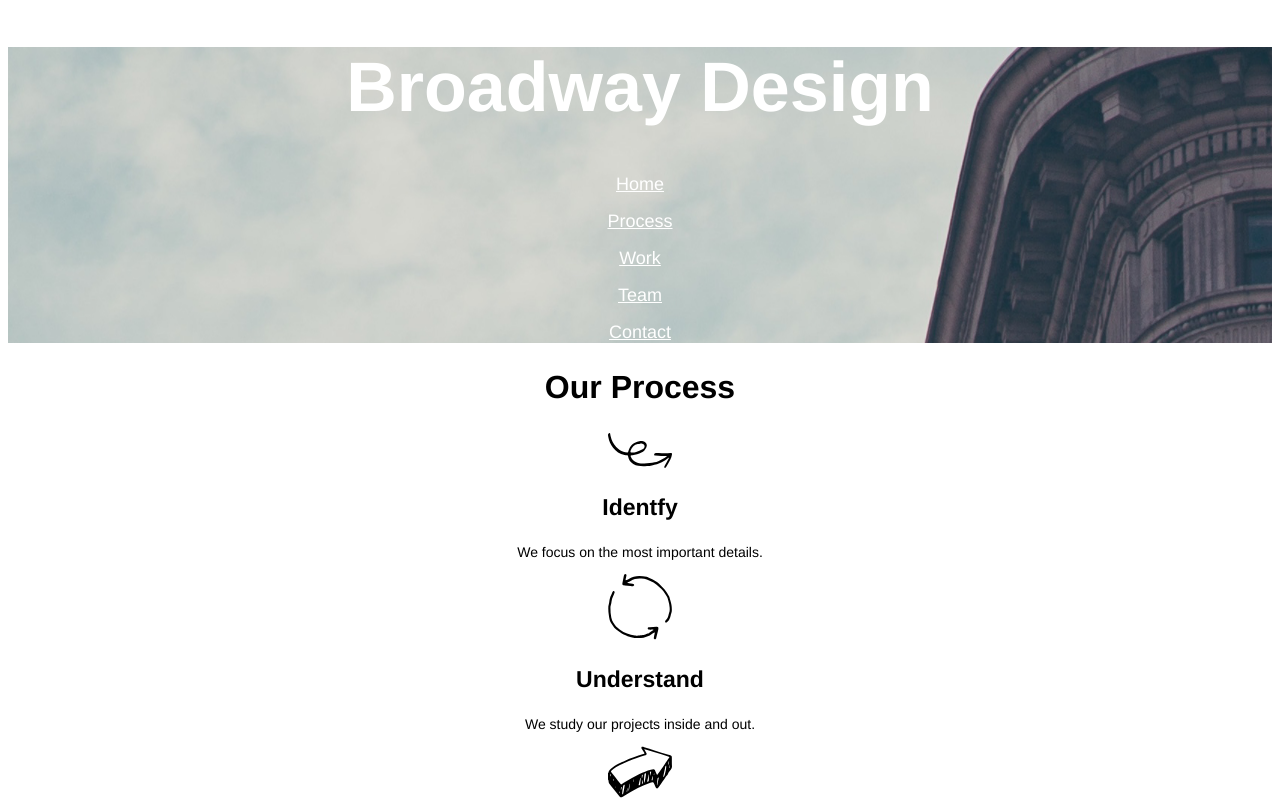
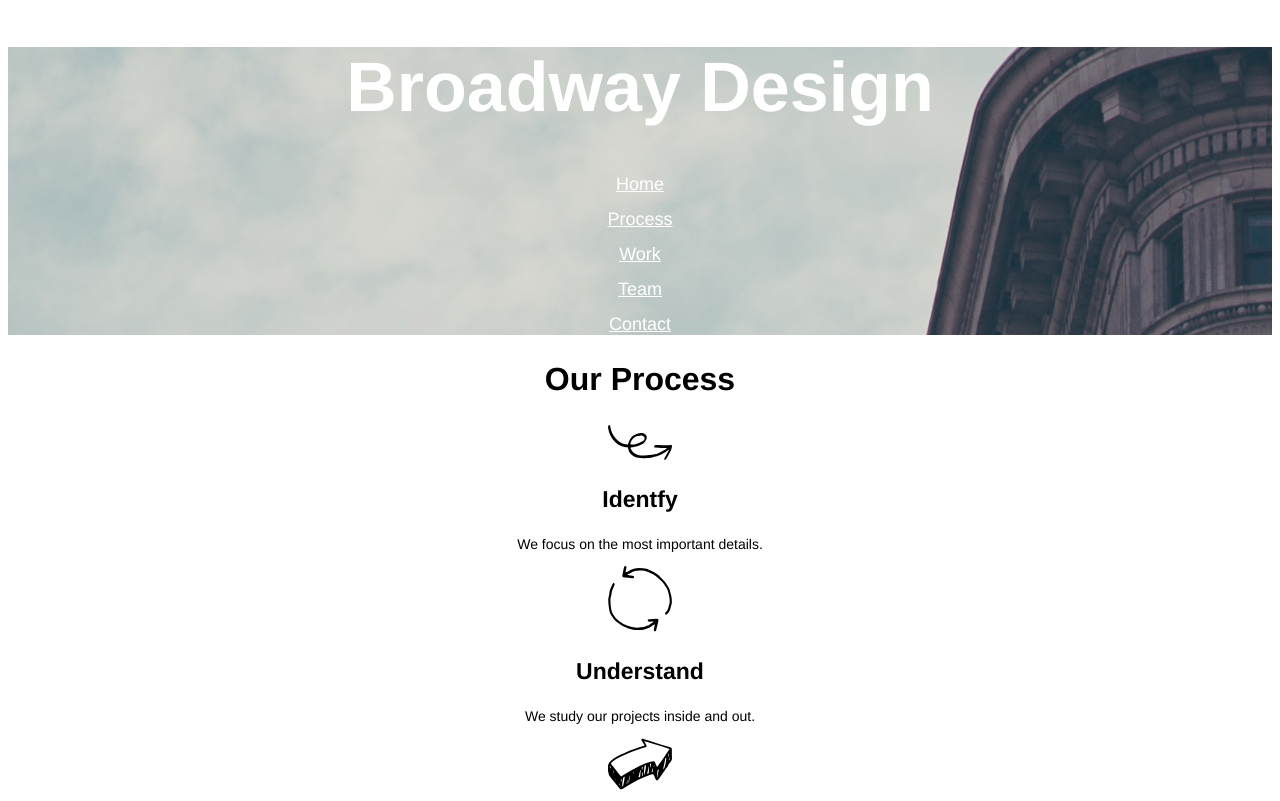
Before and after one commit to devlindell/Broadway, a plain HTML site: page index.html in a window 1280 px wide. Shown: the top 801 px of the page. Drawn offline with Linux system fonts and the light colour scheme.

Commit message:
Links as own chapter

```diff
--- a/index.html
+++ b/index.html
@@ -8,11 +8,11 @@
   <body>
     <div class="header">
     <h1>Broadway Design</h1>
-    <a href="#">Home</a></br></br>
-    <a href="#process">Process</a></br></br>
-    <a href="#work">Work</a></br></br>
-    <a href="#team">Team</a></br></br>
-    <a href="#contact">Contact</a></br>
+    <p><a href="#">Home</a></p>
+    <p><a href="#process">Process</a></p>
+    <p><a href="#work">Work</a></p>
+    <p><a href="#team">Team</a></p>
+    <p><a href="#contact">Contact</a></p>
     </div>
     <h2>Our Process</h2>
     <img src="./resources/identify.svg" alt="">
```
Also changed, not shown: 1 other file.
